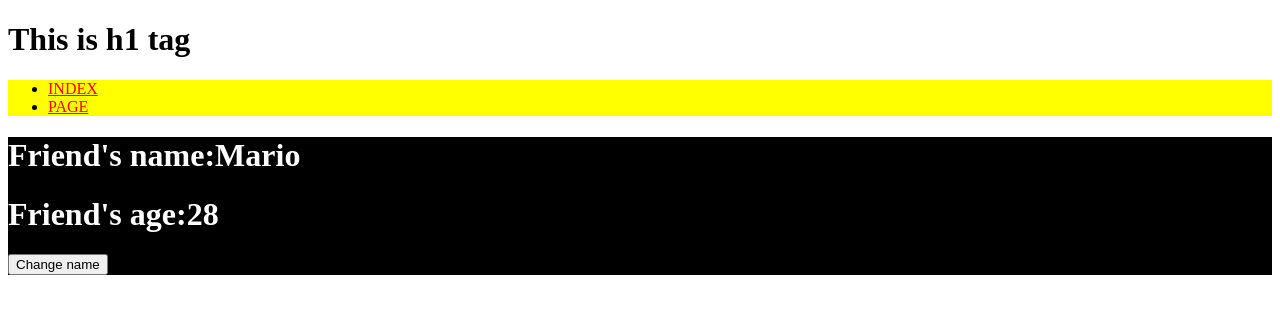
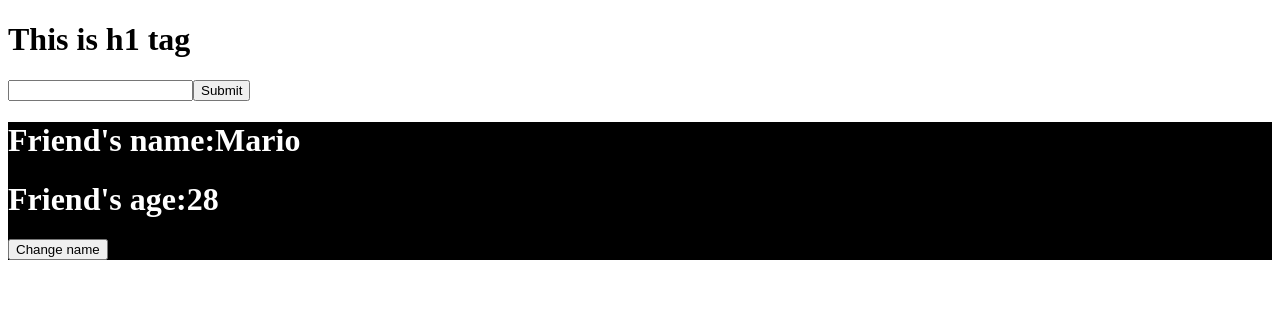
Before and after one commit to MarioooooLin/React-practice, a React (Create React App) app: page / in a window 1280 px wide. Shown: the top 314 px of the page. Built offline with nearby package versions, Linux system fonts and the light colour scheme.

Commit message:
State lifting practice

```diff
--- a/src/App.js
+++ b/src/App.js
@@ -1,7 +1,11 @@
-import Nav from "./Nav";
+//import Nav from "./Nav";
+import React, { useState } from "react";
 import Info from "./Info";
+import Create from "./Create";
 
 function App() {
+    let [msg, setMsg] = useState([]);
+
     // let friends = ["A", "B", "C", "D"];
     // let test1 = [
     //     { name: "AA", age: "28" },
@@ -17,7 +21,8 @@ function App() {
     return (
         <div>
             <h1>This is h1 tag</h1>
-            <Nav />
+            {/* <Nav /> */}
+            <Create msg={msg} setMsg={setMsg} />
             {/* <Info />
             <Info name={friends[0]} age={15} />
             <Info name={friends[1]} age={20} />
@@ -41,7 +46,7 @@ function App() {
                 test 3
             </button>
             <button onClick={clickButton}>SIMPLE</button> */}
-            <Info />
+            <Info msg={msg} setMsg={setMsg} />
         </div>
     );
 }
--- /dev/null
+++ b/src/Create.js
@@ -0,0 +1,26 @@
+import React, { useState } from "react";
+
+const Create = ({ msg, setMsg }) => {
+    // let [msg, setMsg] = useState([]);
+    let [input, setInput] = useState("");
+
+    const submitBtn = (e) => {
+        e.preventDefault();
+        setMsg([...msg, input]);
+        setInput("");
+    };
+
+    const inputSet = (e) => {
+        console.log(e.target.value);
+        setInput(e.target.value);
+    };
+
+    return (
+        <form action=''>
+            <input type='text' onChange={inputSet} value={input} />
+            <button onClick={submitBtn}>Submit</button>
+        </form>
+    );
+};
+
+export default Create;
--- a/src/Info.js
+++ b/src/Info.js
@@ -1,7 +1,7 @@
 import React, { useState } from "react";
 import "./styles/style.css";
 
-const Info = () => {
+const Info = ({ msg, setMsg }) => {
     // console.log(name, age);
     // let friends = ["Mario", "Maria", "Max"];
     // let test = [1, 2, 3, 4];
@@ -16,6 +16,9 @@ const Info = () => {
     };
     return (
         <div className='Info'>
+            {msg.map((msgs, index) => {
+                return <p key={index}>Content is : {msgs}</p>;
+            })}
             <h1>Friend's name:{name}</h1>
             <h1>Friend's age:{age}</h1>
             <button onClick={change}>Change name</button>
```
